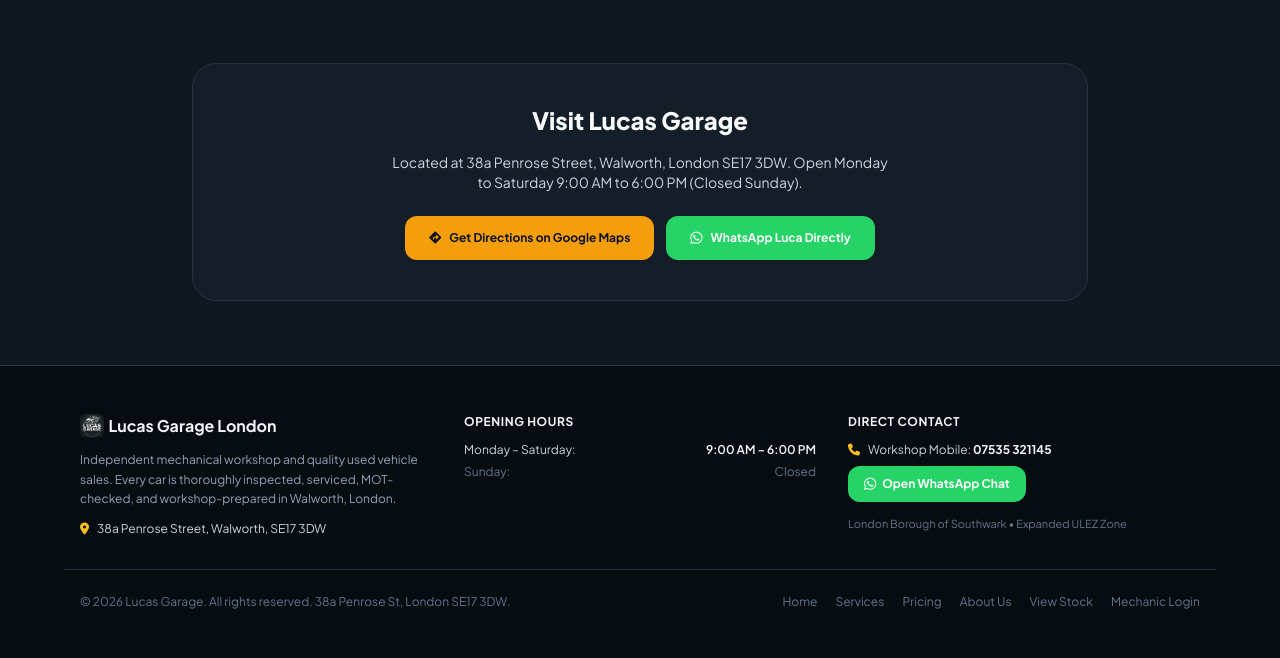
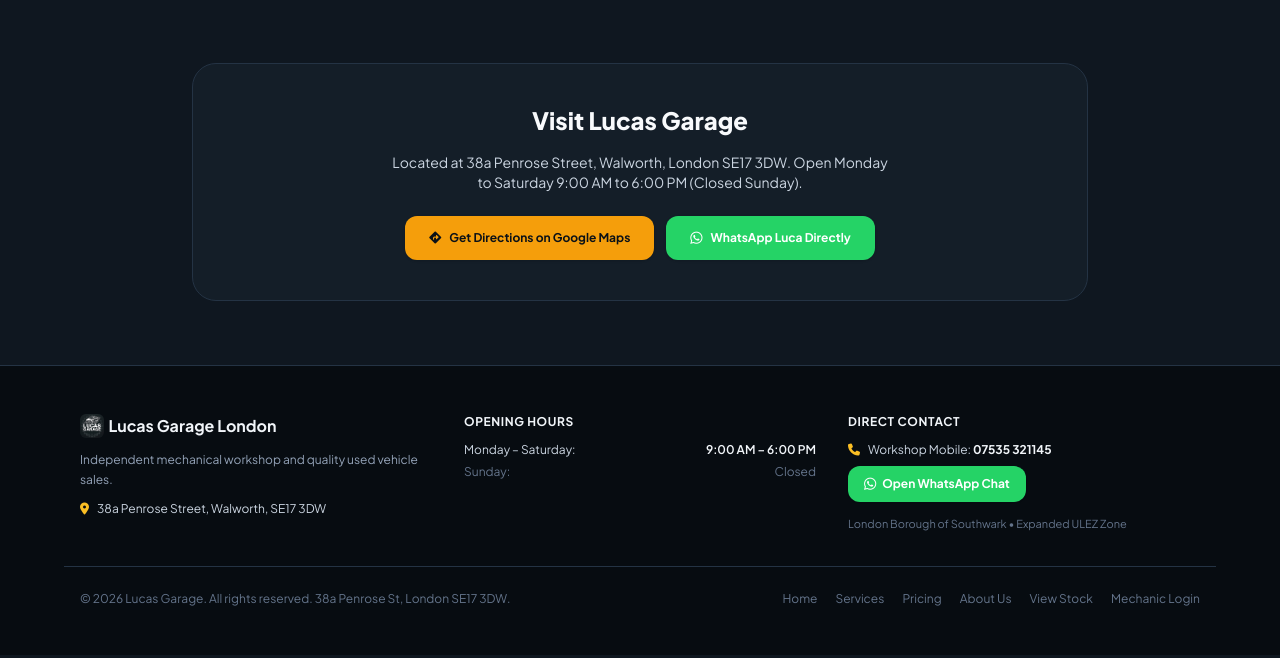
Before and after one commit to juuliettee/Lucas-garage-landingpage, a Flask app: page /about in a window 1280 px wide. Shown: the part 1391-2049 px from the top of the page. Run offline with Flask 3, Linux system fonts and the light colour scheme; some libraries are stand-ins or nearby versions.

Commit message:
Remove vehicle preparation sentence from footer

```diff
--- a/templates/base.html
+++ b/templates/base.html
@@ -300,7 +300,7 @@
                     <span class="notranslate" translate="no">Lucas Garage London</span>
                 </h3>
                 <p class="text-xs text-slate-400 leading-relaxed mb-3">
-                    Independent mechanical workshop and quality used vehicle sales. Every car is thoroughly inspected, serviced, MOT-checked, and workshop-prepared in Walworth, London.
+                    Independent mechanical workshop and quality used vehicle sales.
                 </p>
                 <div class="text-xs text-slate-300">
                     <i class="fa-solid fa-location-dot text-amber-400 mr-1.5"></i> 38a Penrose Street, Walworth, SE17 3DW
```
